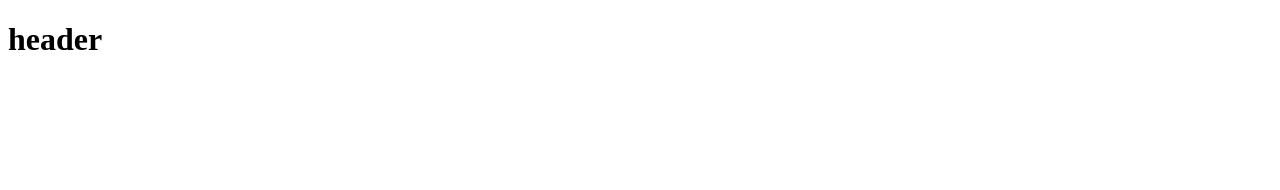
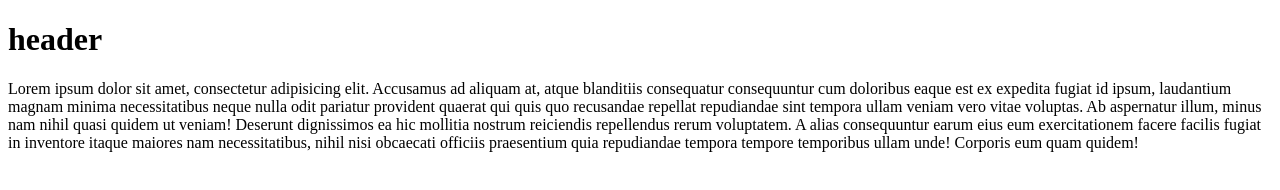
Before and after one commit to sam95kgz/12.02, a plain HTML site: page index.html in a window 1280 px wide. Drawn offline with Linux system fonts and the light colour scheme.

Commit message:
feat. added content

```diff
--- a/index.html
+++ b/index.html
@@ -11,5 +11,9 @@
 <header>
     <h1>header</h1>
 </header>
+<div class="content">
+    <p>Lorem ipsum dolor sit amet, consectetur adipisicing elit. Accusamus ad aliquam at, atque blanditiis consequatur consequuntur cum doloribus eaque est ex expedita fugiat id ipsum, laudantium magnam minima necessitatibus neque nulla odit pariatur provident quaerat qui quis quo recusandae repellat repudiandae sint tempora ullam veniam vero vitae voluptas. Ab aspernatur illum, minus nam nihil quasi quidem ut veniam! Deserunt dignissimos ea hic mollitia nostrum reiciendis repellendus rerum voluptatem. A alias consequuntur earum eius eum exercitationem facere facilis fugiat in inventore itaque maiores nam necessitatibus, nihil nisi obcaecati officiis praesentium quia repudiandae tempora tempore temporibus ullam unde! Corporis eum quam quidem!
+    </p>
+</div>
 </body>
 </html>
```
